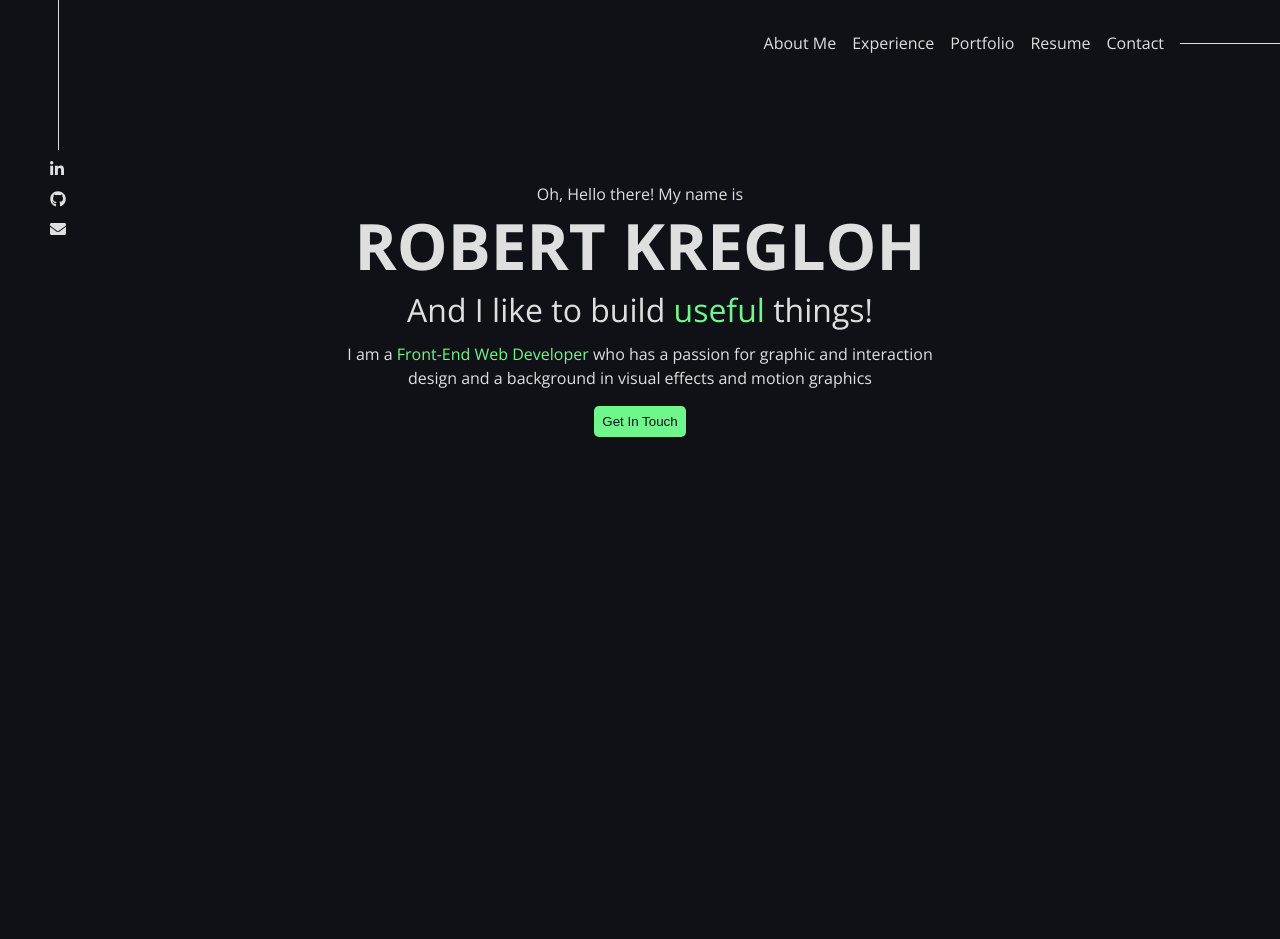
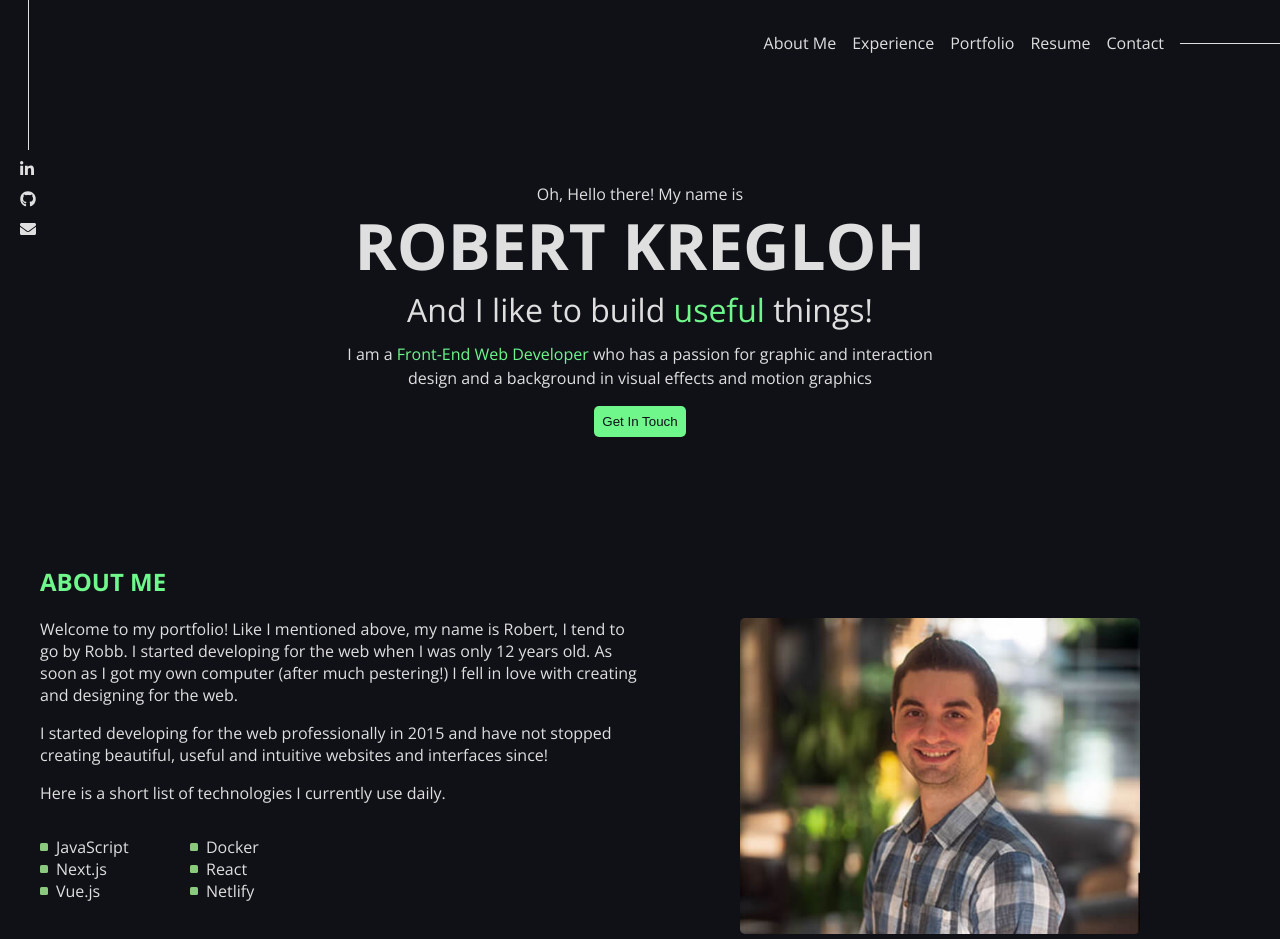
Before and after one commit to gxrobb/portfolio, a Next.js app: page / in a window 1280 px wide. Before the commit the page ends 800 px from the top, so only its background shows below. Built offline with nearby package versions, Linux system fonts and the light colour scheme.

Commit message:
desktop about me done

```diff
--- a/pages/index.js
+++ b/pages/index.js
@@ -1,6 +1,7 @@
 import Head from 'next/head'
 import Image from 'next/image'
 import styles from '../styles/Home.module.scss'
+import profilePic from '../public/images/me.jpg'
 
 export default function Home() {
   return (
@@ -41,6 +42,42 @@ export default function Home() {
             <button>Get In Touch</button>
           </div>
         </section>
+
+        <section className={`${styles.copySection} ${styles.aboutMe} container`}>
+            <div className={styles.title}>
+              <h2>About Me</h2>
+            </div>
+            <div className={styles.copyGrid}>
+              <div className={styles.item}>
+                <p>Welcome to my portfolio! Like I mentioned above, my name is Robert, I tend to go by Robb. I started developing for the web when I was only 12 years old. As soon as I got my own computer (after much pestering!) I fell in love with creating and designing for the web.</p>
+                <p>I started developing for the web professionally in 2015 and have not stopped creating beautiful, useful and intuitive websites and interfaces since!</p>
+                <p>Here is a short list of technologies I currently use daily.</p>
+                <div className={styles.ulGrid}>
+                  <div>
+                    <ul>
+                      <li>JavaScript</li>
+                      <li>Next.js</li>
+                      <li>Vue.js</li>
+                    </ul>
+                  </div>
+                  <div>
+                    <ul>
+                      <li>Docker</li>
+                      <li>React</li>
+                      <li>Netlify</li>
+                    </ul>
+                  </div>
+                </div>
+
+              </div>
+              <div className={styles.item}>
+                <div className={styles.profilePicWrapper}>
+                  <Image src={profilePic} alt="Picture of me, Robert Kregloh" />
+                </div>
+              </div>
+            </div>
+        </section>
+
       </main>
 
     </div>
--- a/styles/Home.module.scss
+++ b/styles/Home.module.scss
@@ -29,7 +29,7 @@
 
 .socialIcons{
     position:fixed;
-    left:50px;
+    left:20px;
     ul{
         margin:0;
         list-style:none;
@@ -49,12 +49,18 @@
     }
 }
 
+.main{
+    padding-left:1rem;
+    padding-right:1rem;
+}
 
 .heroWrapper{
     text-align: center;
     max-width:600px;
     margin:0 auto;
     margin-top:8rem;
+
+
     p{
         margin:0;
         line-height:1.5;
@@ -84,10 +90,59 @@
         margin-top:.5rem;
         cursor:pointer;
         &:hover{
-            background-color: lighten($primaryColor, 5%);
+            background-color: darken($primaryColor, 20%);
         }
     }
     .highlight{
         color:$primaryColor;
     }
 }
+
+.copySection{
+    margin-top:8rem;
+    h2{
+        color:$primaryColor;
+        text-transform: uppercase;
+    }
+}
+
+.aboutMe{
+    .copyGrid{
+        display:grid;
+        grid-template-columns: 1fr 1fr;
+        p{
+            margin-top:0;
+        }
+        .profilePicWrapper{
+            img{
+                border-radius: 5px;
+            }
+            margin:0 auto;
+            max-width:400px;
+        }
+        .item{
+            ul{
+                list-style:none;
+                padding-left: 0em;
+                li{
+                    &:before {
+                        content: '';
+                        display: inline-block;
+                        height: 8px;
+                        width: 8px;
+                        background-image: url(/images/bulletPoint.svg);
+                        background-size: contain;
+                        background-repeat: no-repeat;
+                        margin-right:0.5em;
+                        position:relative;
+                        top:-2px;
+                      }
+                }
+            }
+            .ulGrid{
+                display: grid;
+                grid-template-columns: 2fr 6fr;
+            }
+        }
+    }
+}
```
Also changed, not shown: public/images/bulletPoint.svg (added), public/images/me.jpg (added).
